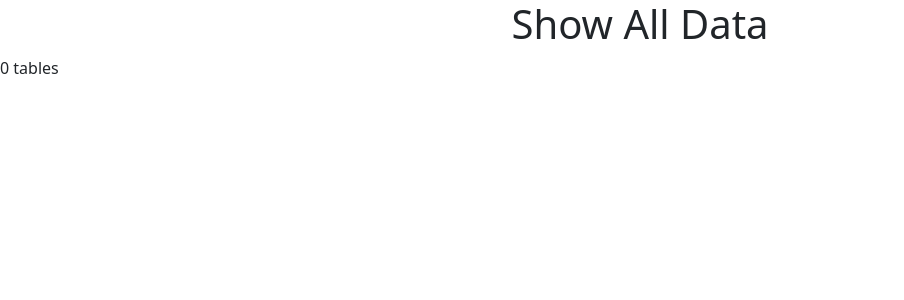
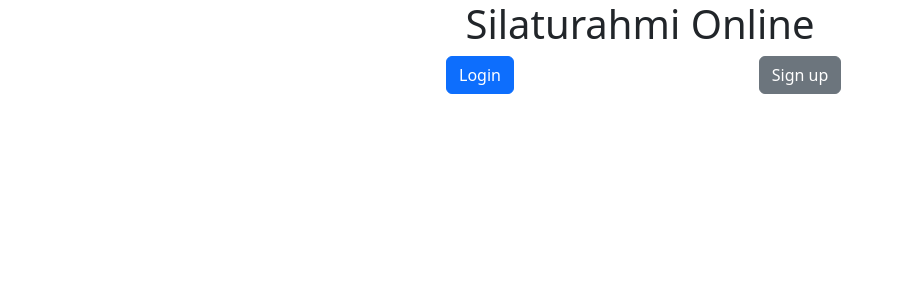
Before and after one commit to aurelioklv/PWeb-Tugas-8, a PHP site: page / in a window 1280 px wide. Shown: the top 300 px of the page, without its empty margins (0-904 px from the left). Run offline with PHP 8.4, Linux system fonts and the light colour scheme; data that the repository does not hold is empty.

Commit message:
feat: add login and signup button

```diff
--- a/index.php
+++ b/index.php
@@ -6,73 +6,19 @@
   <title>Silaturahmi Online</title>
 </head>
 
-<body>
-  <h1 class="text-center">Show All Data</h1>
+<body class="d-flex flex-column align-items-center">
+  <h1 class="text-center">Silaturahmi Online</h1>
 
-  <?php
+  <div class="row text-center w-50">
+    <div class="col">
+      <a class="btn btn-primary" href="login-form.php" role="button">Login</a>
+    </div>
+    <div class="col">
+      <a class="btn btn-secondary" href="signup-form.php" role="button">Sign up</a>
+    </div>
+  </div>
 
-    include("config.php");
 
-    // SQL query to retrieve all table names in the database
-    $tables_query = "SHOW TABLES";
-
-    // Execute the query
-    $tables_result = $db->query($tables_query);
-
-    // Check if there are any results
-    if ($tables_result->num_rows > 0) {
-      // Output data of each table
-      while($table_row = $tables_result->fetch_assoc()) {
-        // Get the name of the current table
-        $table_name = $table_row['Tables_in_' . $database];
-
-        // SQL query to retrieve all data from the current table
-        $data_query = "SELECT * FROM " . $table_name;
-
-        // Execute the query
-        $data_result = $db->query($data_query);
-
-        // Check if there are any results
-        if ($data_result->num_rows > 0) {
-          // Output data of each row in the current table
-          echo "<p class='text-center bg-success'>Table: " . $table_name . "</p>";
-          echo "<table class='table table-info table-bordered border-primary'>";
-          echo "<thead><tr>";
-          // Get the column names of the current table
-          $columns_query = "SHOW COLUMNS FROM " . $table_name;
-          $columns_result = $db->query($columns_query);
-          if ($columns_result->num_rows > 0) {
-            while($column_row = $columns_result->fetch_assoc()) {
-              echo "<th scope='col'>" . $column_row["Field"] . "</th>";
-            }
-          }
-          echo "</tr></thead>";
-          echo "<tbody>";
-          while($data_row = $data_result->fetch_assoc()) {
-            echo "<tr>";
-            foreach ($data_row as $key => $value) {
-              // Check if the field has a data type of BLOB or MEDIUMBLOB
-              $field_query = "SHOW FIELDS FROM " . $table_name . " WHERE Field = '" . $key . "' AND (Type = 'BLOB' OR Type = 'MEDIUMBLOB')";
-              $field_result = $db->query($field_query);
-              if ($field_result->num_rows == 0) {
-                echo "<td>" . $value . "</td>";
-              }
-            }
-            echo "</tr>";
-          }
-          echo "</tbody>";
-          echo "</table><br>";
-        } else {
-          echo "Table: " . $table_name . " - 0 results<br>";
-        }
-      }
-    } else {
-      echo "0 tables";
-    }
-
-    $db->close();
-
-  ?>
 </body>
 
 </html>
```
